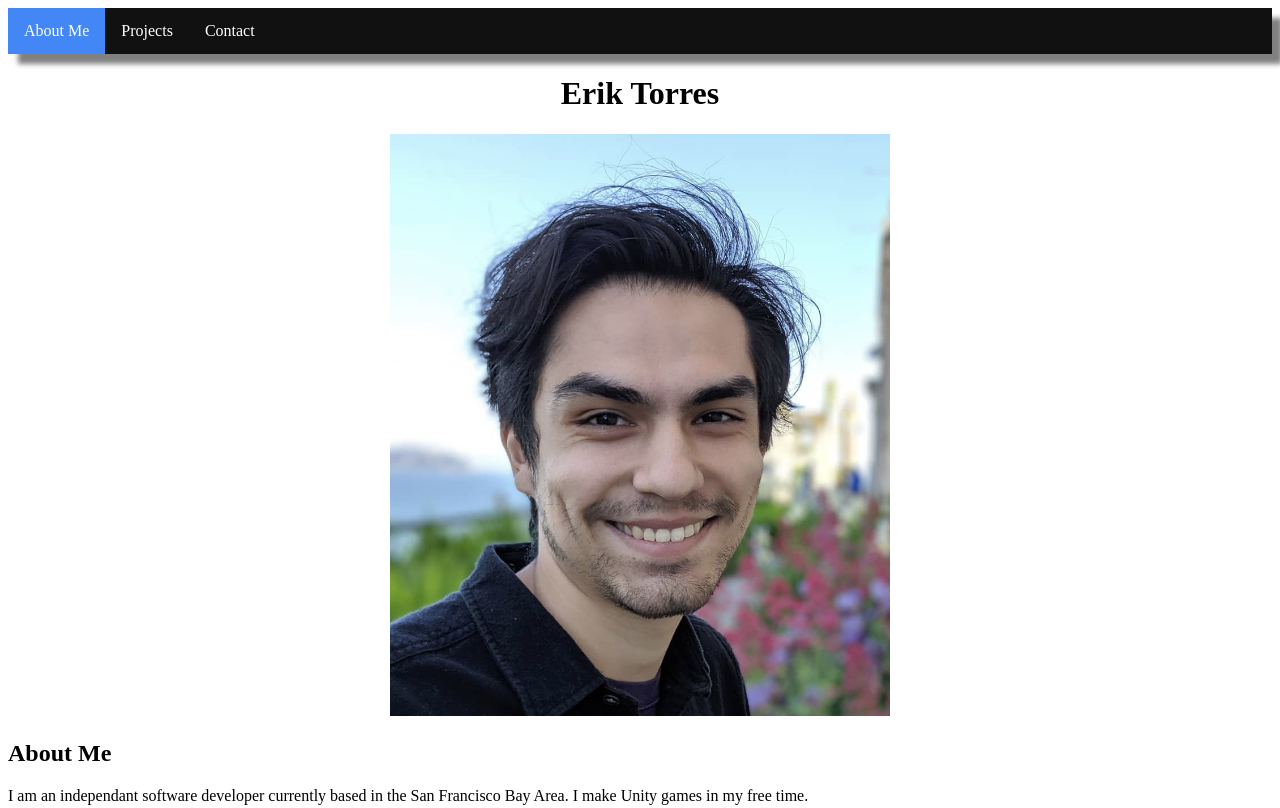
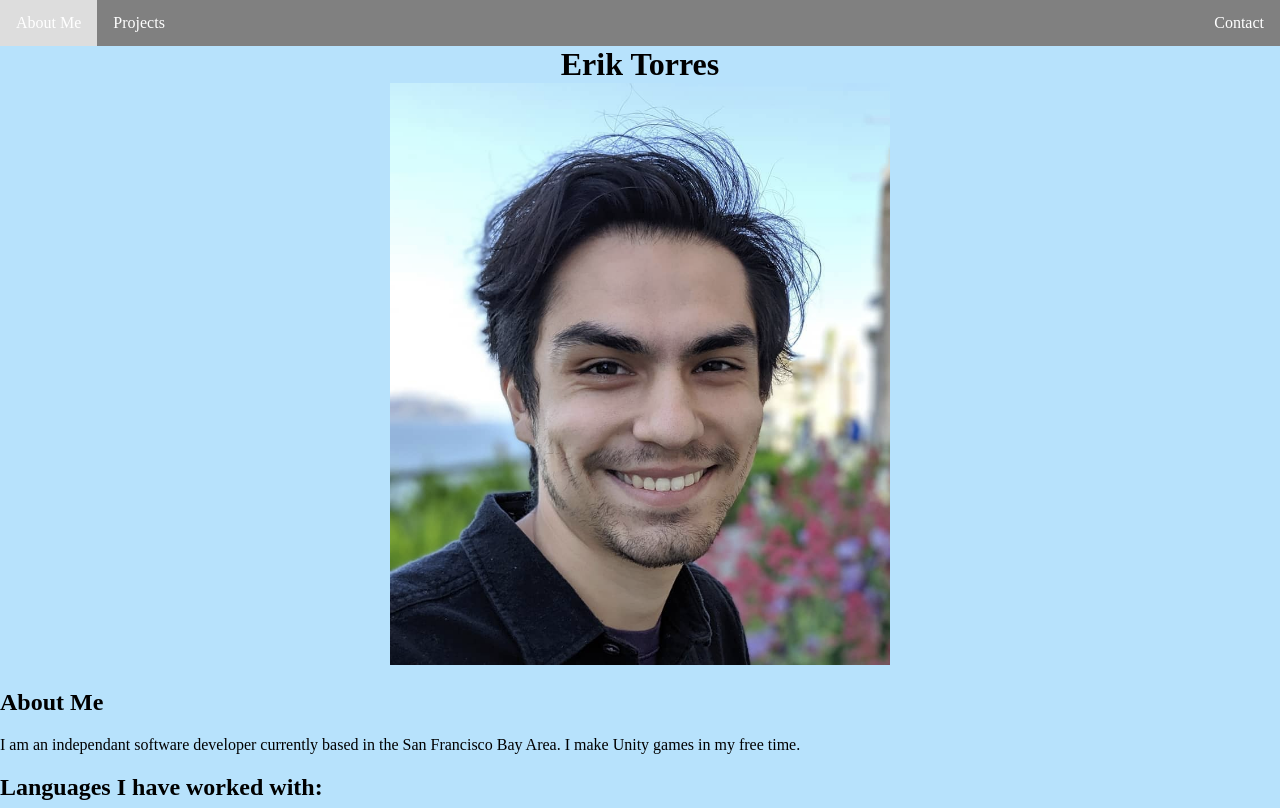
Before and after one commit to Erik-Torres/Erik-Torres.github.io, a plain HTML site: page index.html in a window 1280 px wide. Shown: the top 808 px of the page. Drawn offline with Linux system fonts and the light colour scheme.

Commit message:
general ui changes
changed the look of the navbar and fixed some padding issues

```diff
--- a/css/style.css
+++ b/css/style.css
@@ -1,31 +1,32 @@
+
 body {
-  background-color: white;
+  background-color: rgb(183, 226, 252);
+  margin: 0;
 }
 
 header {
   text-align: center;
 }
 
-table, th, td {
-  border: 1px solid white;
-  border-collapse: collapse;
+h1 {
+  margin: 0;
 }
 
-th, td {
-  background-color: #96D4D4;
+#intro {
+  padding-top: 46px; /*TODO: figure out how to make padding dynamic relative to the size of the navbar*/
 }
 
 /*############################# NAVBAR CLASSES ##############################*/
 
-#navbar {
-  box-shadow: 10px 10px 5px grey;
-}
 #navbar ul {
   list-style-type: none;
   margin: 0;
   padding: 0;
   overflow: hidden;
-  background-color: #111;
+  background-color:  grey;
+  position: fixed;
+  top: 00;
+  width: 100%;
 }
 
 #navbar a {
@@ -52,7 +53,9 @@ th, td {
 #navbar .active {
   background-color: #4287f5;
 }
-
+ #navbar #contact {
+  float: right;
+ }
 
 /*############################# ABOUTME CLASSES ##############################*/
 
--- a/index.html
+++ b/index.html
@@ -7,12 +7,12 @@
 </head>
 <header id="navbar">
   <ul>
-    <li><a class="active" href="#aboutme">About Me</a></li>
+    <li><a href="#aboutme">About Me</a></li>
     <li><a href="#projects">Projects</a></li>
-    <li><a href="#contact">Contact</a></li>
+    <li style="float:right"><a href="#contact">Contact</a></li>
   </ul>
 </header>
-<header>
+<header id="intro">
     <h1>Erik Torres</h1>
     <img src="images/ProfilePicture.png" width="500" alt="">
 </header>
```
